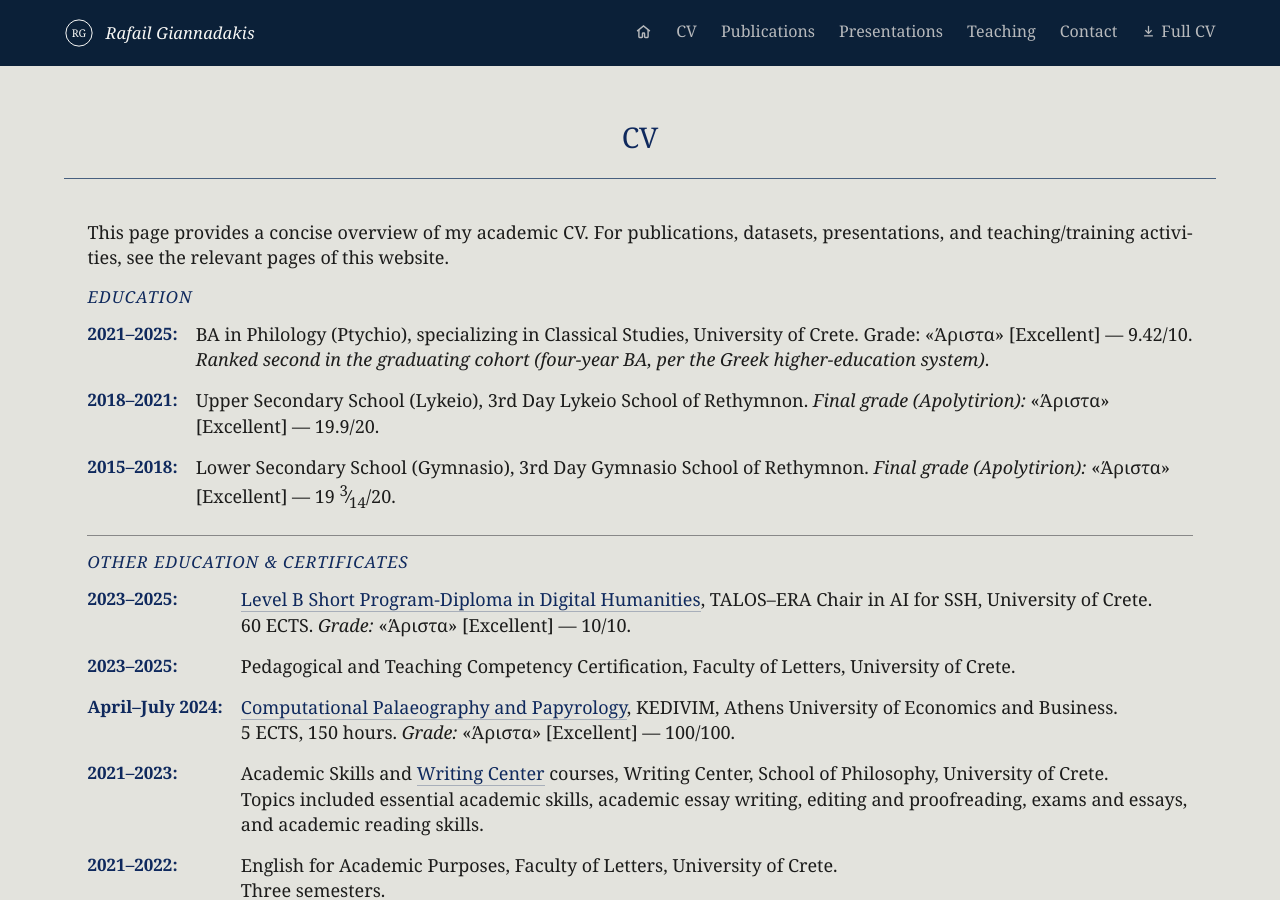
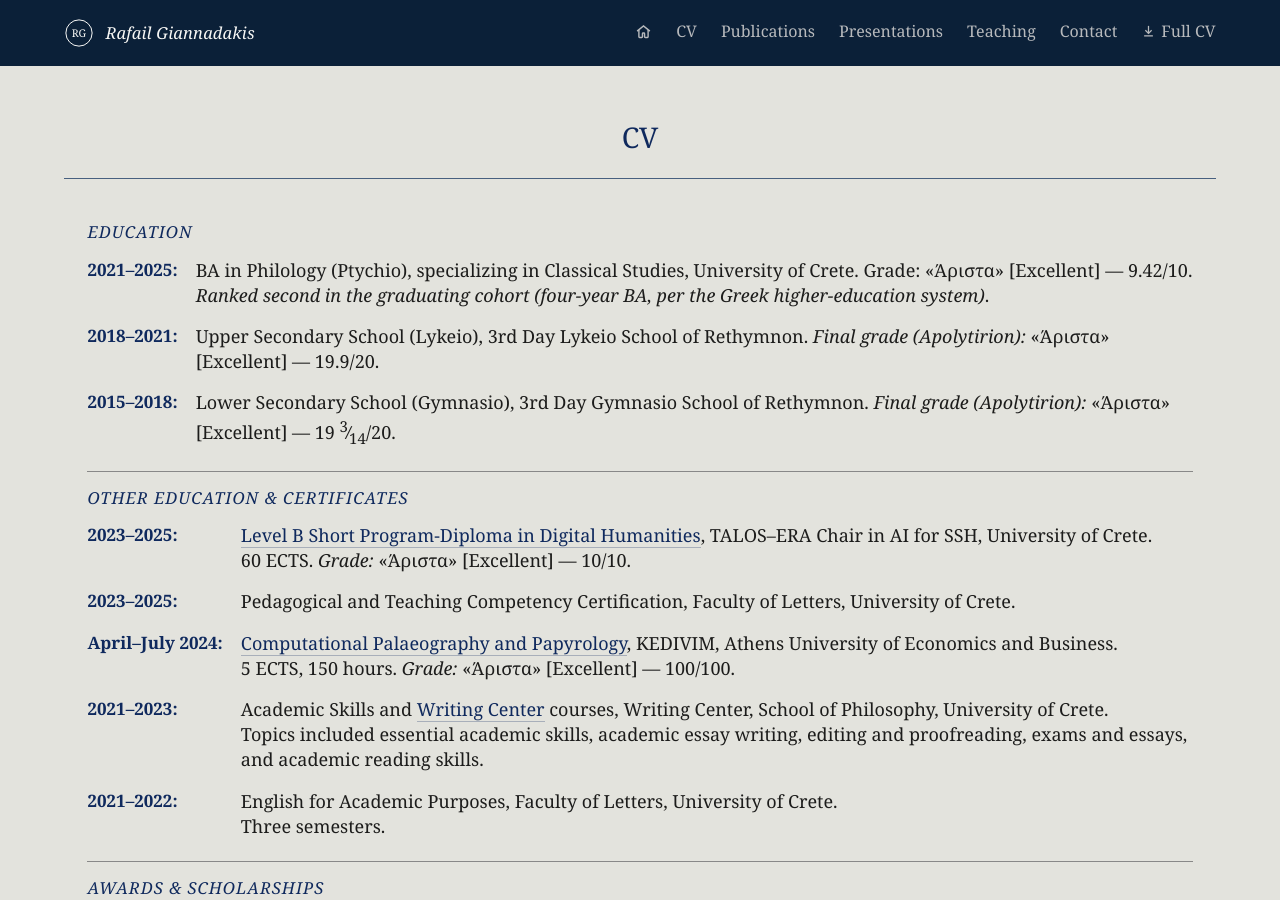
Before and after one commit to rgiannadakis/rgiannadakis.github.io, a Jekyll site: the page built from cv.md, in a window 1280 px wide and 900 px high. Built offline with Jekyll 4.4.1, drawn with Linux system fonts in a browser that asks for light colours.

Commit message:
site updates

```diff
--- a/cv.md
+++ b/cv.md
@@ -3,8 +3,6 @@ layout: page
 title: CV
 permalink: /cv/
 ---
-
-This page provides a concise overview of my academic CV. For publications, datasets, presentations, and teaching/training activities, see the relevant pages of this website.
 
 ## Education
 
```
Also changed, not shown: presentations.md (+0 -2 lines), publications.md (+0 -2 lines), teaching.md (+0 -2 lines).
